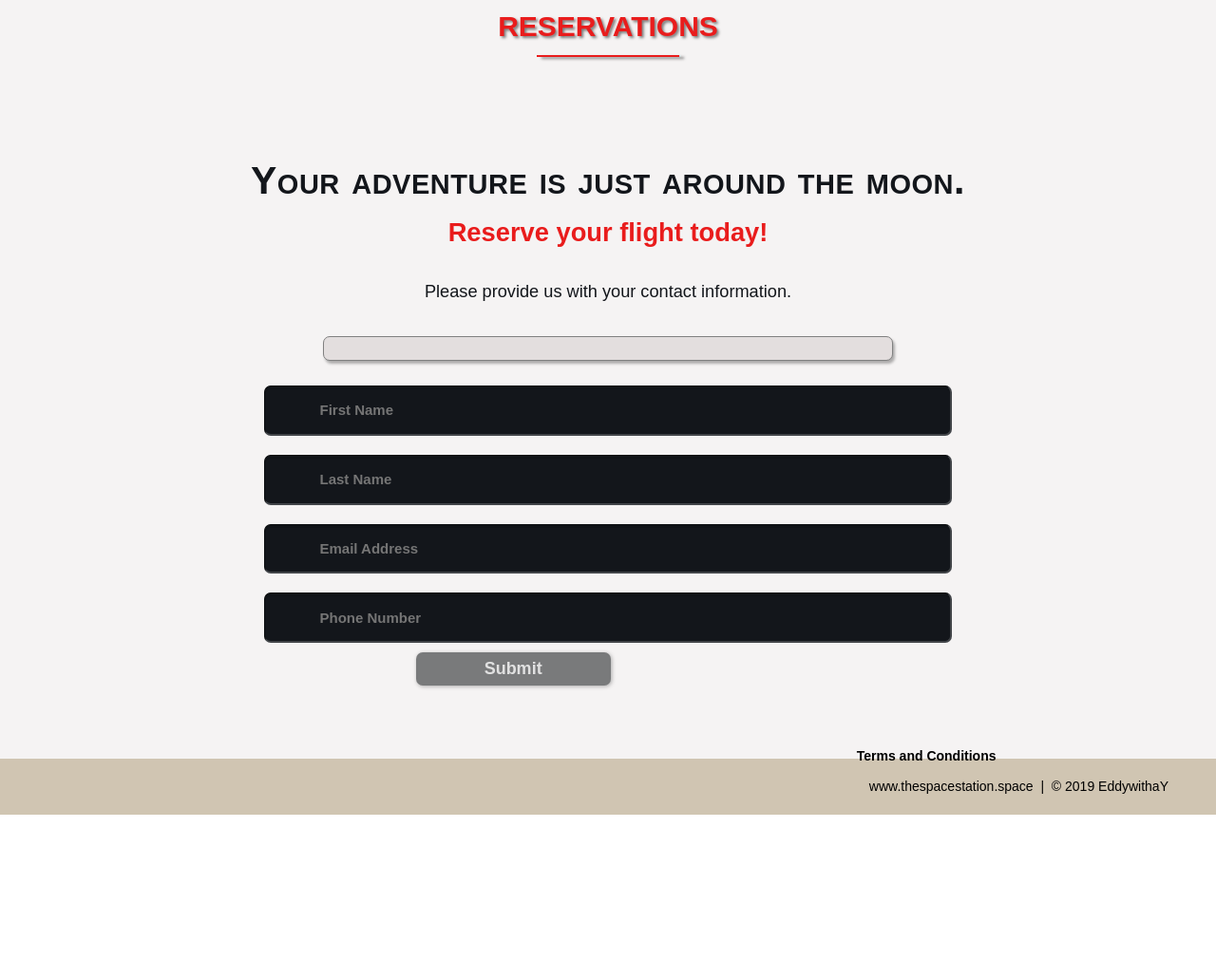
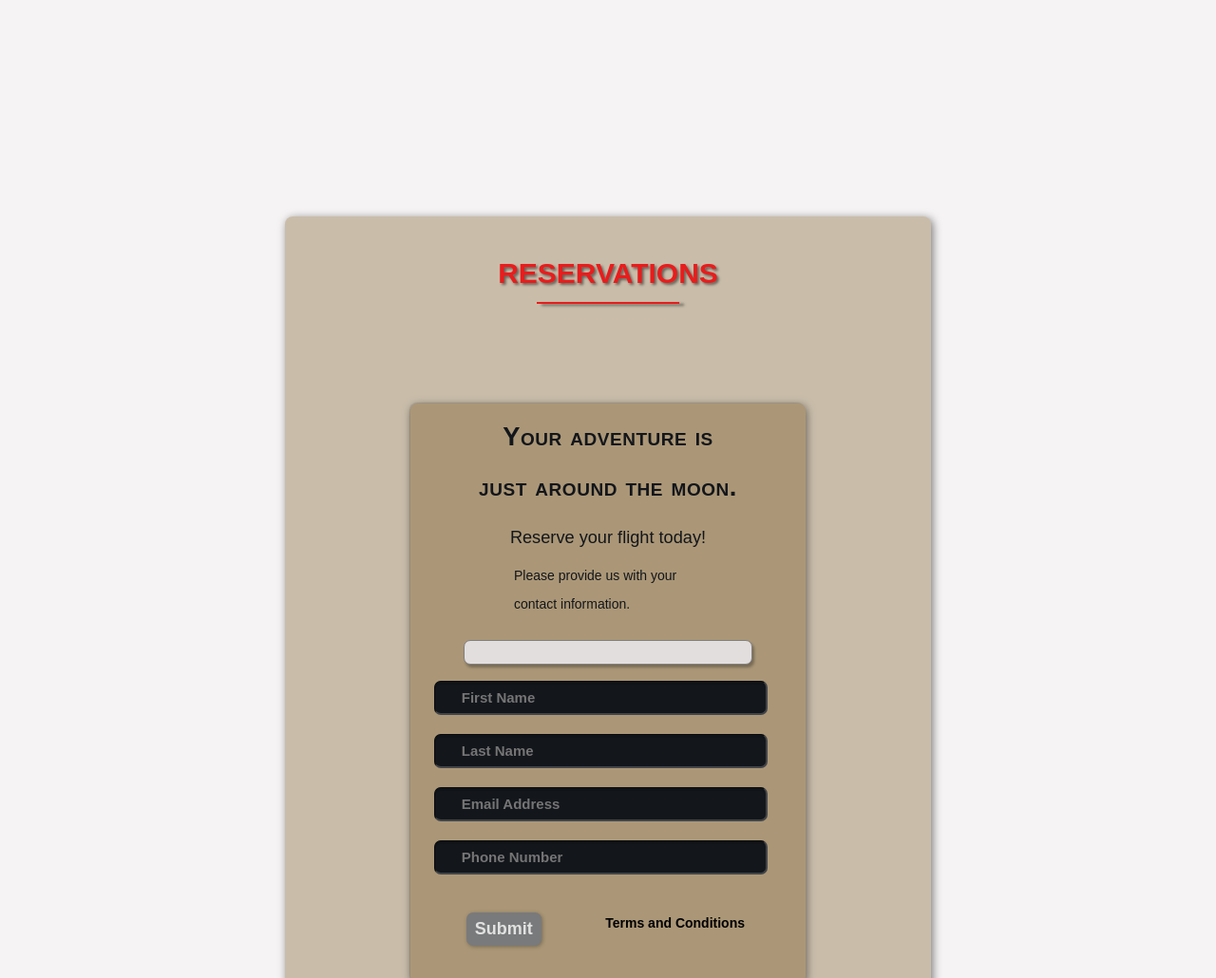
Before and after one commit to jonesea7/smalltechacademyprojects, a plain HTML site: page SpaceProject/SpaceStation.html in a window 1280 px wide. Shown: the part 2882-3912 px from the top of the page at 95% size. Before the commit the page ends 3740 px from the top, so only its background shows below. Drawn offline with Linux system fonts and the light colour scheme.

Commit message:
adjust margins
fix margin errors for terms
fix alignment erros for contact element

```diff
--- a/SpaceProject/SpaceStation.html
+++ b/SpaceProject/SpaceStation.html
@@ -160,7 +160,7 @@
 
     <!-- RSVP -->
     <section id="contact">
-        <div class="container">
+        <div class="flex-container">
             <div class="heading-padding">
                 <h1 class="heading-padding">Reservations</h1>
 
@@ -170,14 +170,14 @@
                 </h2>
                 <p class="rsvp-text">Please provide us with your contact information.</p>
 
-                <div class="form-wrap">
+                <div class="form">
                     <form action="" method="POST"></form>
                         <input class="rsvp" type="text" value="" placeholder="First Name">
                         <input class="rsvp" type="text" value="" placeholder="Last Name">
                         <input class="rsvp" type="text" value="" placeholder="Email Address">
                         <input class="rsvp" type="text" value="" placeholder="Phone Number">
-                        <div>
-                            <label class="terms" for="">Terms and Conditions</label>
+                        <div class="form-spacer">
+                            <label class="terms">Terms and Conditions</label>
                             <div class="submit">
                                 <input type="submit" value="Submit">
                             </div>
--- a/SpaceProject/css/spaceproject.css
+++ b/SpaceProject/css/spaceproject.css
@@ -210,18 +210,29 @@ section {
 }
 
 #contact {
-    background-color: #f5f3f3
+    background-color: #f5f3f3;
+    padding: 300px;
+
 }
 
 .reservation {
+    width: 60%;
+    padding: 10px;
+    border-radius: 8px;
+    margin: 0% auto;
+    background-color: rgba(100, 65, 0, 0.3);
+    box-shadow: -1px -1px 1px 0 rgba(0, 0, 0, 0.1), 1px 2px 10px 0 rgba(0, 0, 0, 0.5);
+}
+
+.reservation h2 {
     width: 70%;
     text-align: center;
-    margin: 0 auto;
+    margin: 0% auto;
     color: #13161b;
     font-weight: 500;
     font-size: 1.3em;
     letter-spacing: 0pt;
-    word-spacing: 0pt;
+    word-spacing: 0%;
 }
 
 .reservation h2 span {
@@ -286,11 +297,11 @@ font-family: 'Raleway', sans-serif;
 }
 
 .terms {
-    margin: 30px 1px 0 0;
+    margin: 35px 15px 0 0;
 }
 
 .terms {
-    margin-top: 13%;
+    margin-top: 3%;
     padding-left: 52px;
     font-size: 14px;
     line-height: 5px;
@@ -309,6 +320,7 @@ font-family: 'Raleway', sans-serif;
     position: relative;
     display: inline;
     float: right;
+
 }
 
 .submit input[type="submit"] {
```
